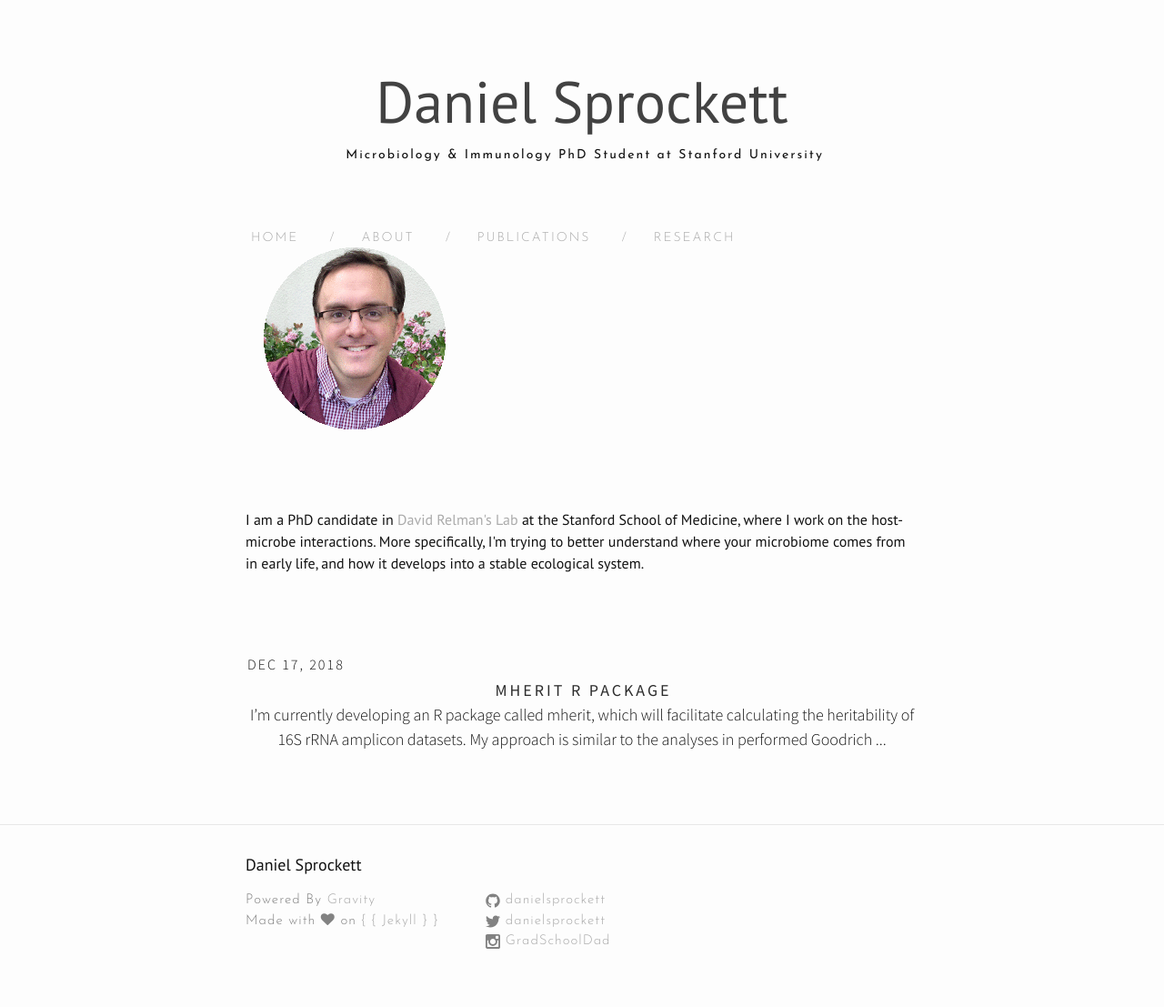
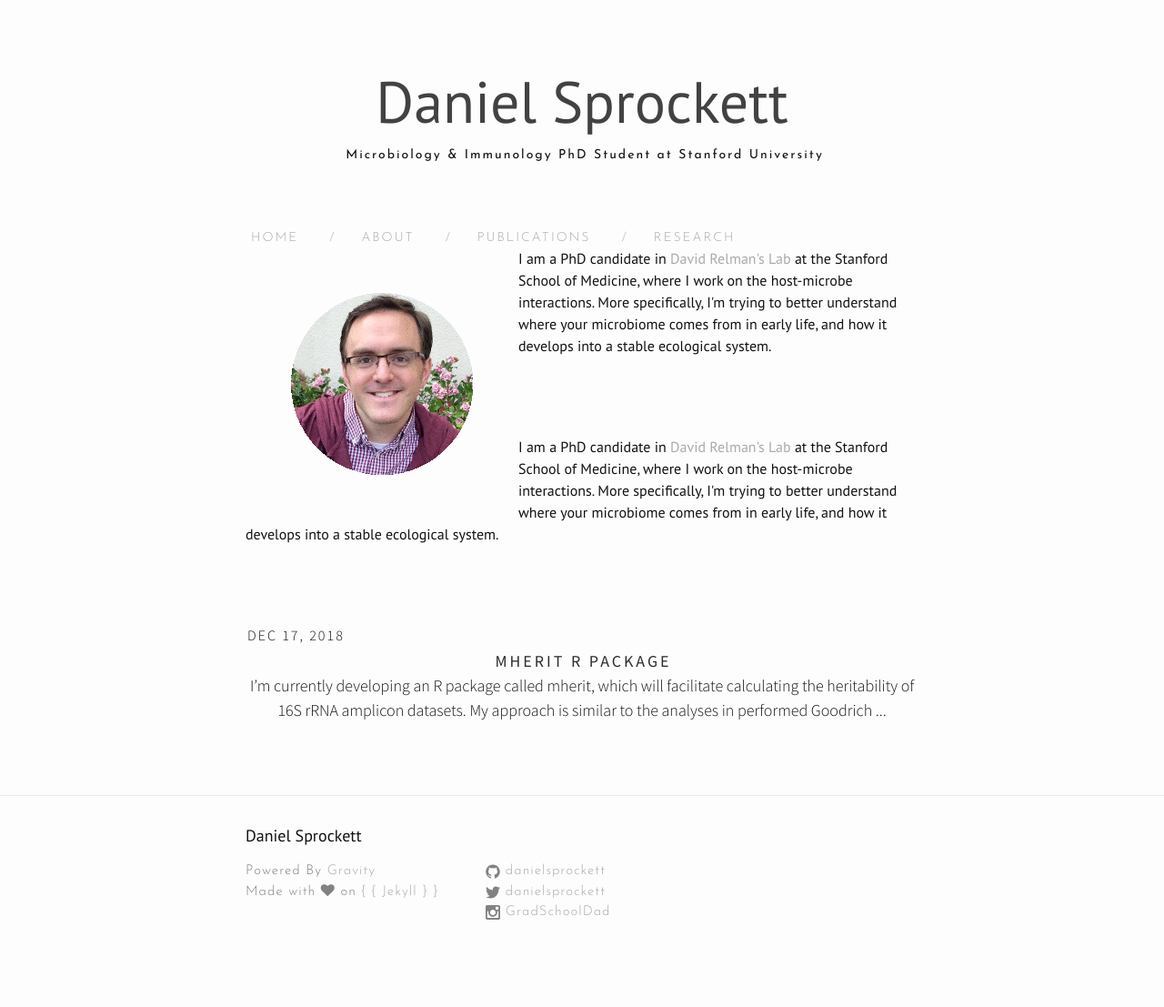
Before and after one commit to DanielSprockett/danielsprockett.github.io, a Jekyll site: the page built from index.html, in a window 1280 px wide. Shown: the whole page at 91% size. Built offline with Jekyll 4.4.1, drawn with Linux system fonts in a browser that asks for light colours; nearby versions of some CDN libraries; the list of posts is cut into pages by our own code; after the commit the page ends 1075 px from its top, so only the background shows below that.

Commit message:
Update index.html

```diff
--- a/index.html
+++ b/index.html
@@ -4,7 +4,8 @@
 
 <div class="home">
 
-<p><img src="/images/about_headshot.gif" alt="Dan Sprockett" style=”float: middle; padding: 50px 20px 50px 20px;” hspace="20"></p>
+<p><img src="/images/about_headshot.gif" alt="Dan Sprockett" style="float:left; padding: 50px 50px 50px 50px;">I am a PhD candidate in <a href="http://med.stanford.edu/relmanlab.html">David Relman's Lab</a> at the Stanford School of Medicine, where I work on the host-microbe interactions. More specifically, I'm trying to better understand where your microbiome comes from in early life, and how it develops into a stable ecological system.
+</p>
 
 <br>
 <br>
```
